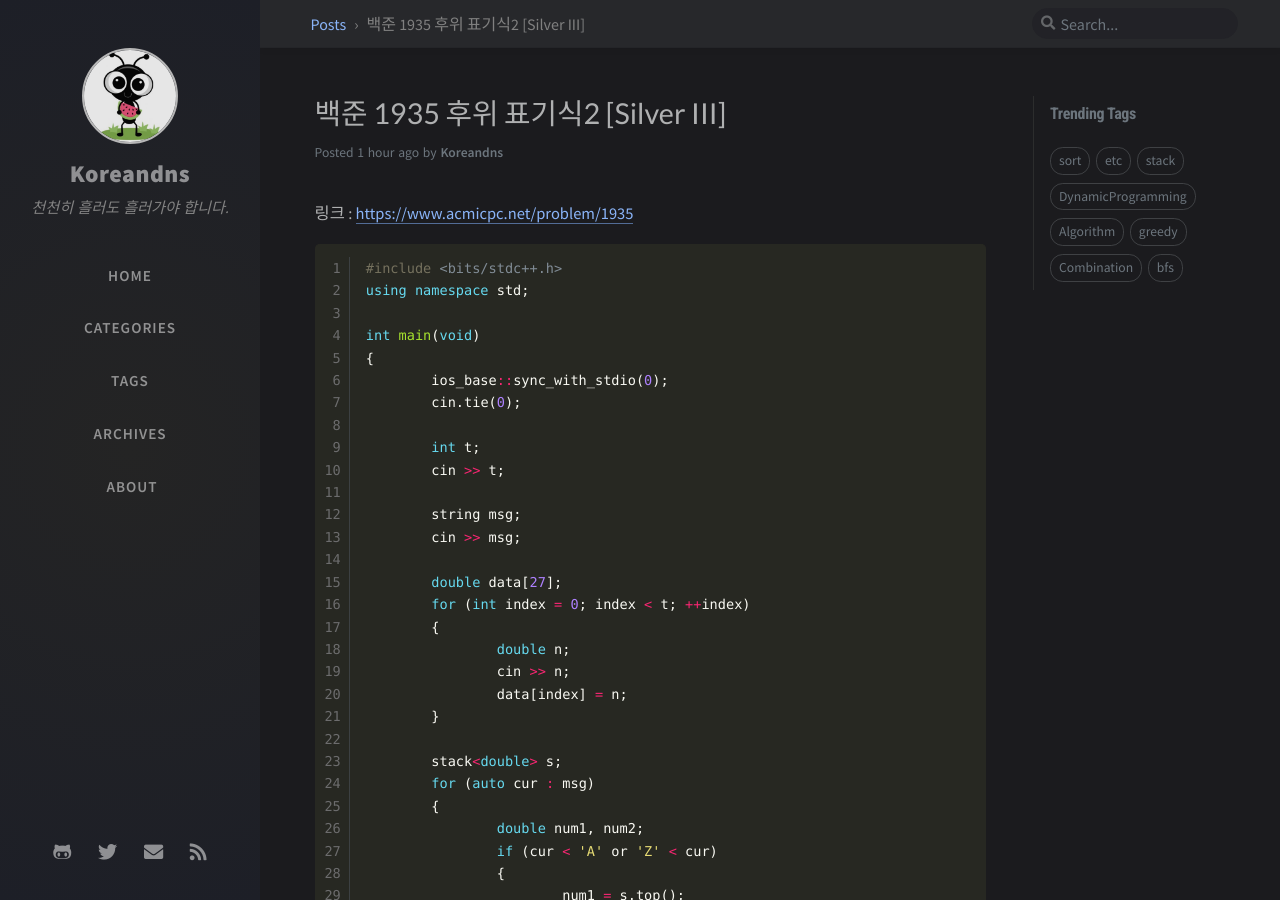
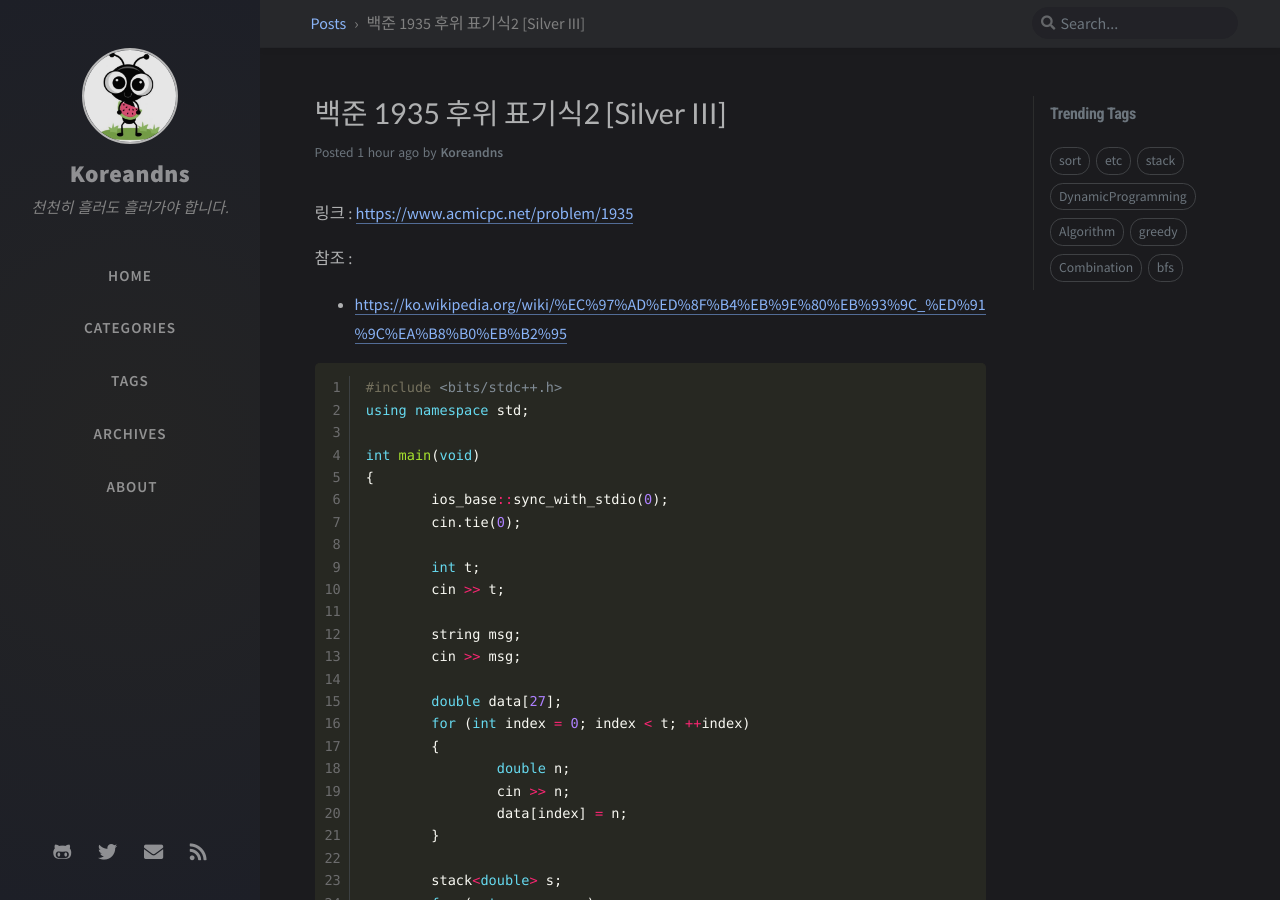
Before and after one commit to KoreanDNS/koreandns.github.io, a Jekyll site: the page built from _posts/Algorithm/acmicpc/2020-04-27-acmicpc-1935.md, in a window 1280 px wide and 900 px high. Built offline with Jekyll 4.4.1, drawn with Linux system fonts in a browser that asks for light colours; nearby versions of some CDN libraries; comment, search, counter and statistics services are not loaded.

Commit message:
no message

```diff
--- a/_posts/Algorithm/acmicpc/2020-04-27-acmicpc-1935.md
+++ b/_posts/Algorithm/acmicpc/2020-04-27-acmicpc-1935.md
@@ -9,6 +9,10 @@ tags: [Algorithm, stack]
 
 
 링크 : [https://www.acmicpc.net/problem/1935](https://www.acmicpc.net/problem/1935)
+
+참조 :
+
+- [https://ko.wikipedia.org/wiki/%EC%97%AD%ED%8F%B4%EB%9E%80%EB%93%9C_%ED%91%9C%EA%B8%B0%EB%B2%95](https://ko.wikipedia.org/wiki/역폴란드_표기법)
 
 
 
```
